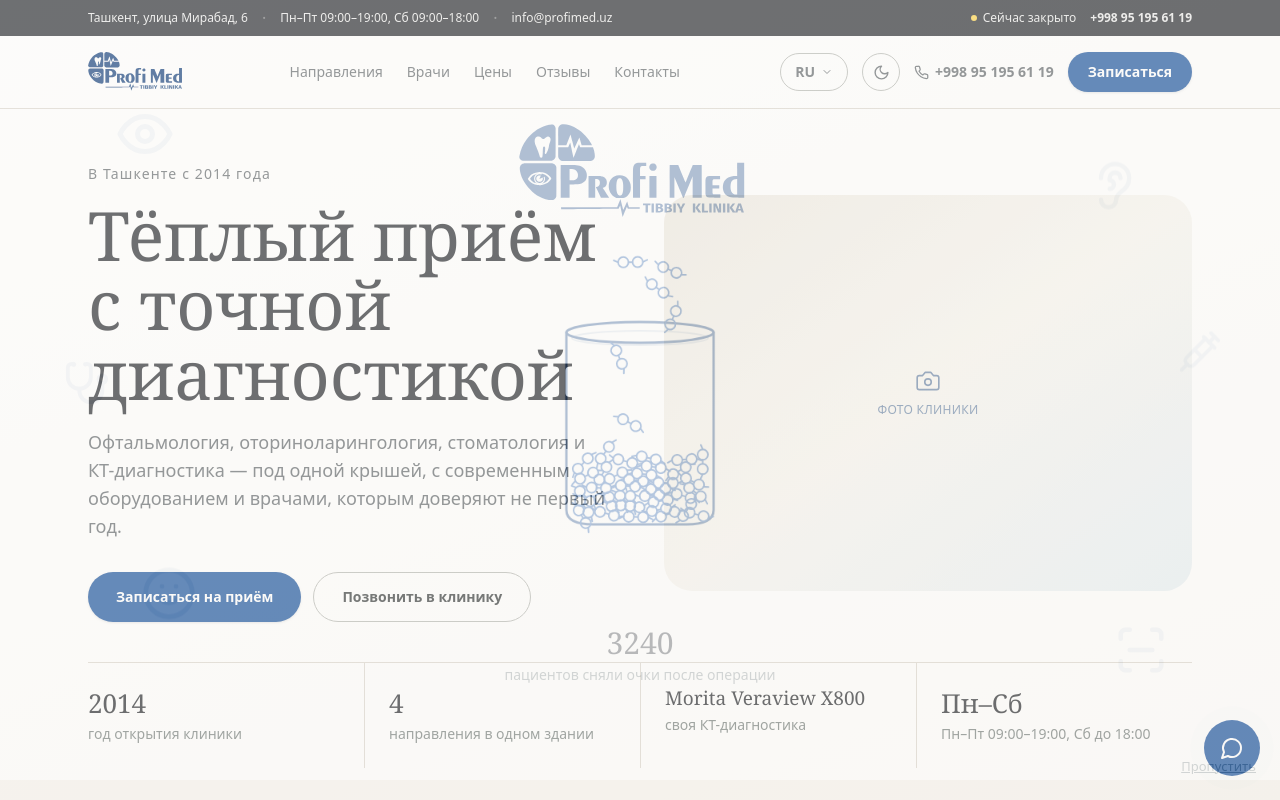
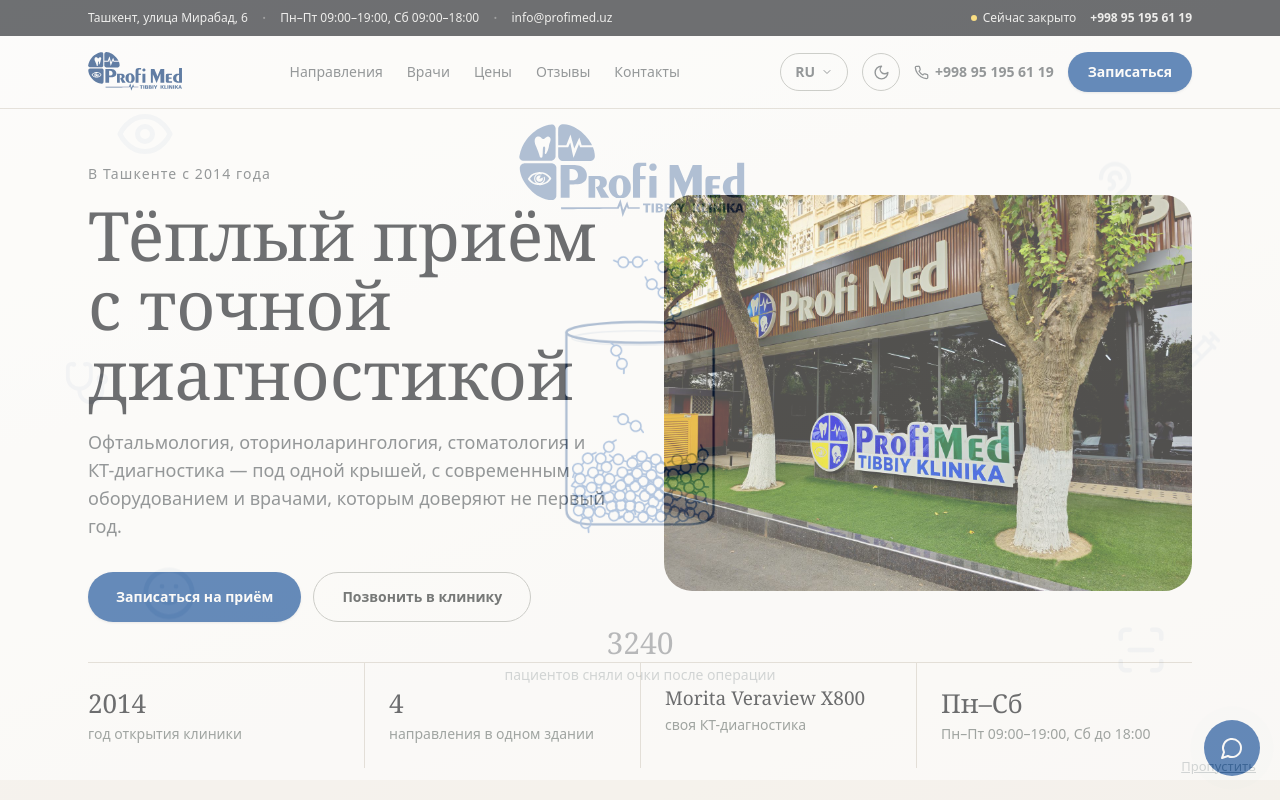
Before and after one commit to SmaxsupeR/profimed-site, a React (Vite) app: page / in a window 1280 px wide. Shown: the top 800 px of the page. Built offline with nearby package versions, Linux system fonts and the light colour scheme.

Commit message:
site: реальное фото клиники в Hero вместо плейсхолдера

```diff
--- a/src/components/Hero.jsx
+++ b/src/components/Hero.jsx
@@ -1,7 +1,7 @@
 import { useLang } from '../i18n/LangContext.jsx';
 import { useCountUp } from '../hooks/useCountUp.js';
 import { Button } from './ui/Button.jsx';
-import { PhotoPlaceholder } from './PhotoPlaceholder.jsx';
+import heroPhoto from '../assets/hero.jpg';
 
 export function Hero() {
   const { t } = useLang();
@@ -30,7 +30,11 @@
               </div>
             </div>
             <div className="pm-hero-anim" style={{ animationDelay: '140ms' }}>
-              <PhotoPlaceholder label={t.hero.photo} className="aspect-[4/3] w-full" />
+              <img
+                src={heroPhoto}
+                alt={t.hero.photo}
+                className="aspect-[4/3] w-full rounded-[28px] object-cover"
+              />
             </div>
           </div>
         </section>
```
Also changed, not shown: src/assets/hero.jpg (added).
